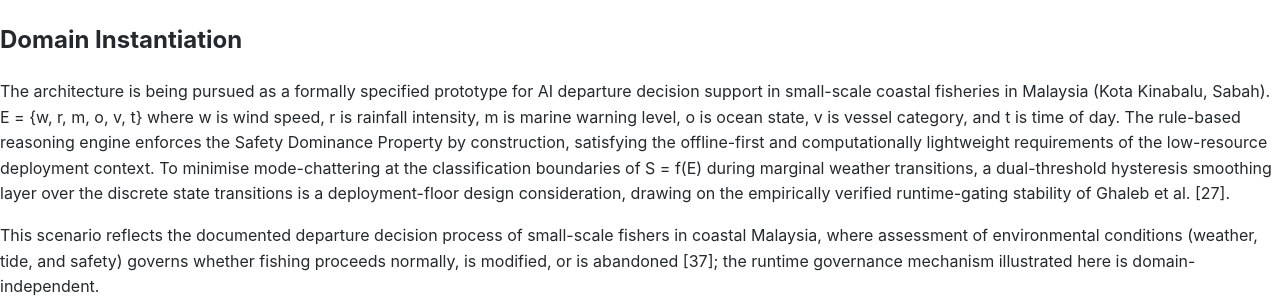
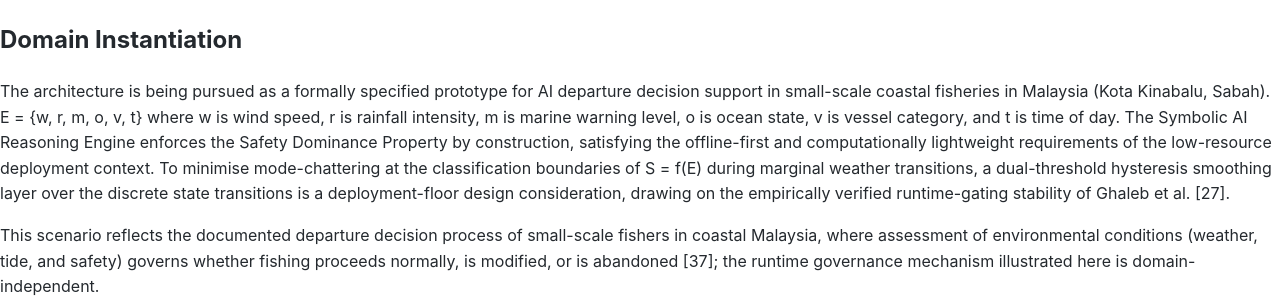
Before and after one commit to kandaiiskandar/research-plan, a Jekyll site: the page built from ipsci-2026-paper-v7.md, in a window 1280 px wide and 900 px high, scrolled down 10991 px. Shown: the part 179-479 px from the top of the window. Built offline with Jekyll 4.4.1, drawn with Linux system fonts in a browser that asks for light colours; our own code applies the rules of GitHub Pages for plain Markdown files.

Commit message:
update: rule-based reasoning engine → Symbolic AI Reasoning Engine in body text

```diff
--- a/ipsci-2026-paper-v7.md
+++ b/ipsci-2026-paper-v7.md
@@ -278,7 +278,7 @@ CAUTION also has a theoretical basis independent of these operational trade-offs
 
 ## Domain Instantiation
 
-The architecture is being pursued as a formally specified prototype for AI departure decision support in small-scale coastal fisheries in Malaysia (Kota Kinabalu, Sabah). E = {w, r, m, o, v, t} where w is wind speed, r is rainfall intensity, m is marine warning level, o is ocean state, v is vessel category, and t is time of day. The rule-based reasoning engine enforces the Safety Dominance Property by construction, satisfying the offline-first and computationally lightweight requirements of the low-resource deployment context. To minimise mode-chattering at the classification boundaries of S = f(E) during marginal weather transitions, a dual-threshold hysteresis smoothing layer over the discrete state transitions is a deployment-floor design consideration, drawing on the empirically verified runtime-gating stability of Ghaleb et al. [27].
+The architecture is being pursued as a formally specified prototype for AI departure decision support in small-scale coastal fisheries in Malaysia (Kota Kinabalu, Sabah). E = {w, r, m, o, v, t} where w is wind speed, r is rainfall intensity, m is marine warning level, o is ocean state, v is vessel category, and t is time of day. The Symbolic AI Reasoning Engine enforces the Safety Dominance Property by construction, satisfying the offline-first and computationally lightweight requirements of the low-resource deployment context. To minimise mode-chattering at the classification boundaries of S = f(E) during marginal weather transitions, a dual-threshold hysteresis smoothing layer over the discrete state transitions is a deployment-floor design consideration, drawing on the empirically verified runtime-gating stability of Ghaleb et al. [27].
 
 This scenario reflects the documented departure decision process of small-scale fishers in coastal Malaysia, where assessment of environmental conditions (weather, tide, and safety) governs whether fishing proceeds normally, is modified, or is abandoned [37]; the runtime governance mechanism illustrated here is domain-independent.
 
```
